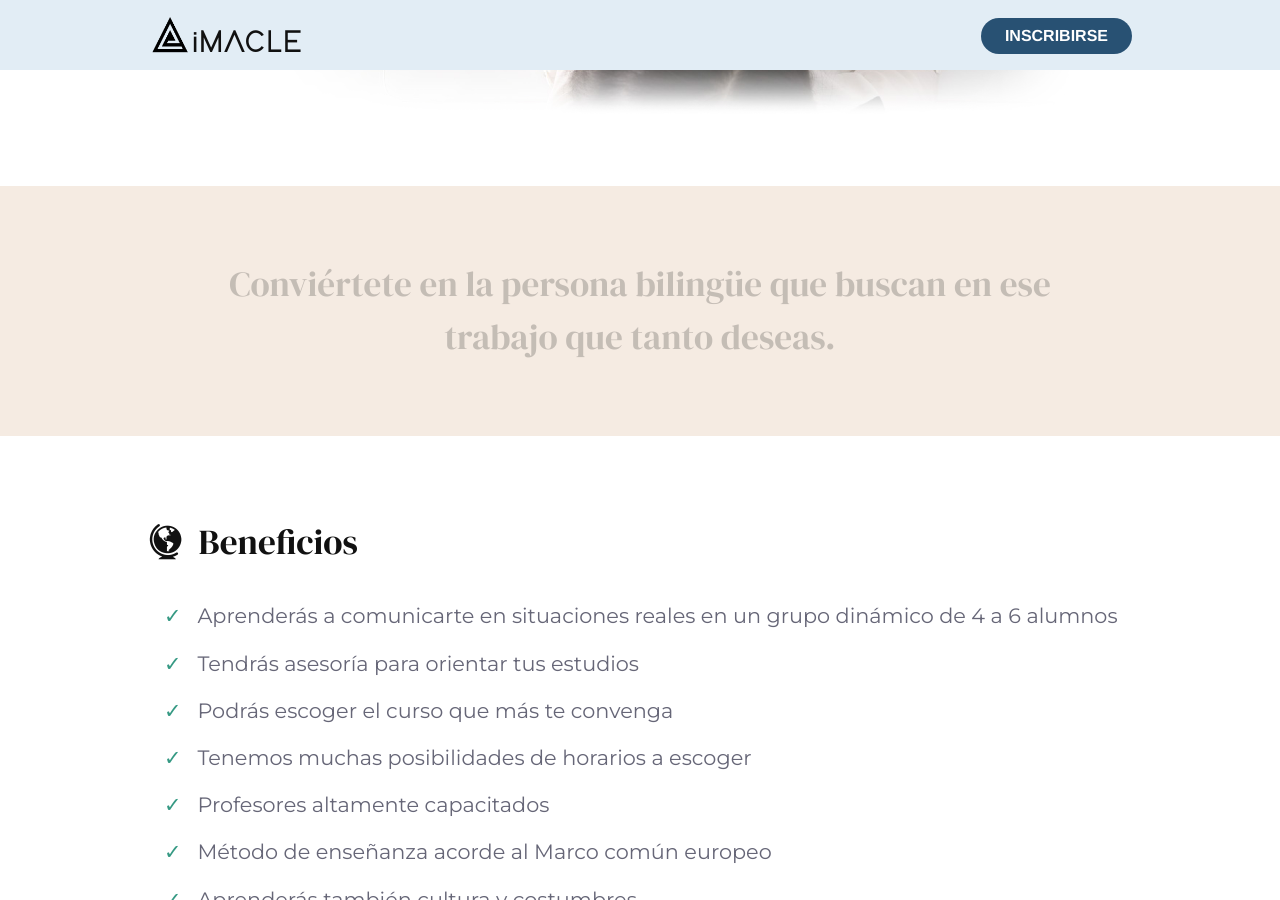
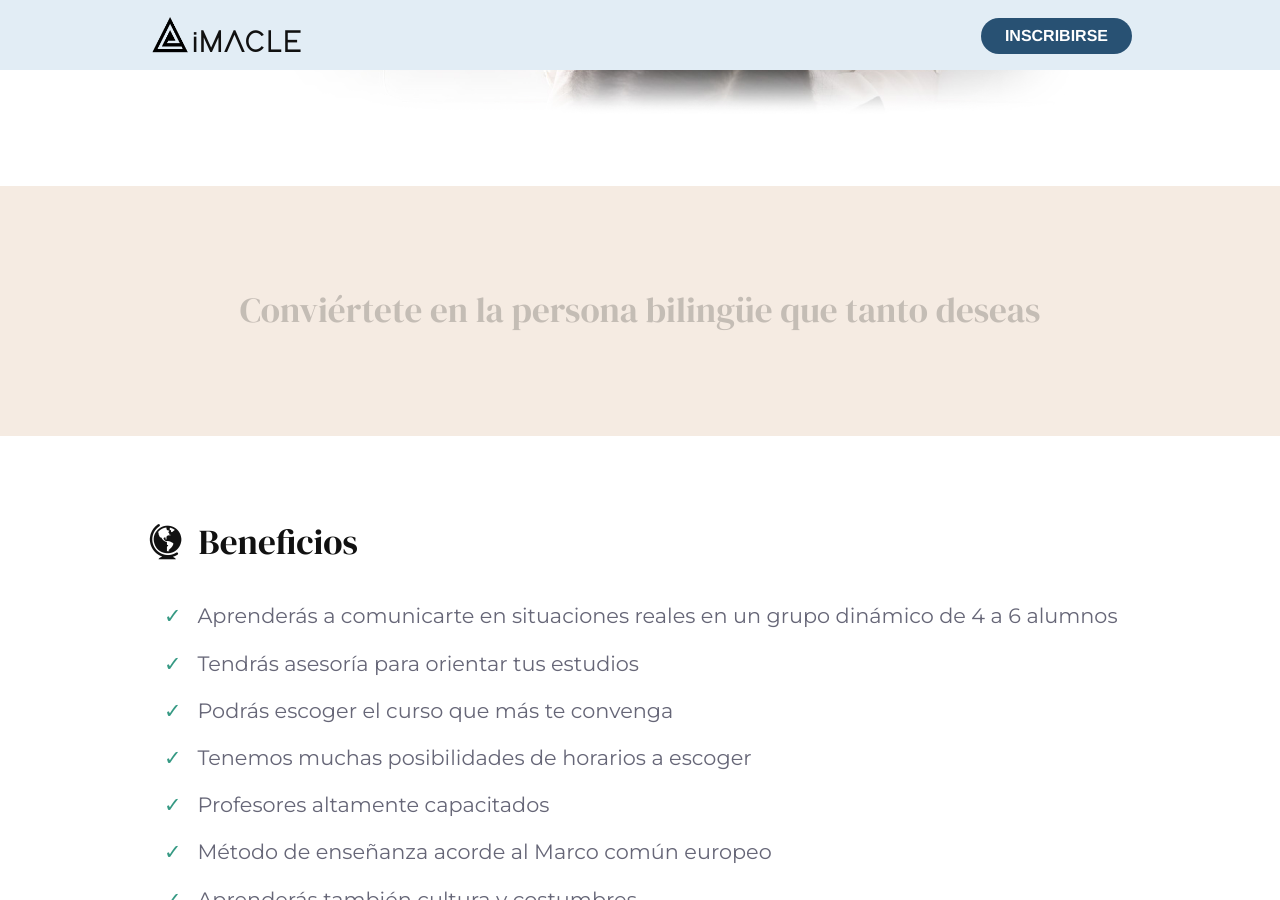
Before and after one commit to alexiscreuzot/i-macle.com, a Jekyll site: the page docs/index.html, which Jekyll copies as it is, in a window 1280 px wide and 900 px high, scrolled down 961 px. Built offline with Jekyll 4.4.1, drawn with Linux system fonts in a browser that asks for light colours.

Commit message:
improvements

```diff
--- a/_includes/prices.html
+++ b/_includes/prices.html
@@ -61,7 +61,7 @@
 
     <div class="centered">
       <a class="button" href="mailto:instituto.imacle@gmail.com">Me inscribo</a>
-      <br/>
+      <br/><br/>
       <small>*Si tienes compañeros con intereses en común, arma tu grupo.</small>
     </div>
 
--- a/_includes/slideshow.html
+++ b/_includes/slideshow.html
@@ -1,8 +1,9 @@
 <div id="slideshow" class="section">
   <div class="container centered">
 
-    <h2 class="slide">Conviértete en la persona bilingüe que buscan en ese trabajo que tanto deseas. </h2>
-    <h2 class="slide">Estudia en otro país para ser más competitivo. Gana un mejor salario en tu país o en el extranjero </h2>
+    <h2 class="slide">Conviértete en la persona bilingüe que tanto deseas</h2>
+    <h2 class="slide">Estudia en otro país para ser más competitivo</h2>
+    <h2 class="slide">Gana un mejor salario en tu país o en el extranjero</h2>
     <h2 class="slide">Viaja sin problemas</h2>
     <h2 class="slide">Aprende un idioma solo por gusto o para conocer gente nueva</h2>
     <h2 class="slide">Se parte de una organización internacional</h2>
--- a/_sass/layout.scss
+++ b/_sass/layout.scss
@@ -267,9 +267,7 @@ header {
       }
 
   }
-
 }
-
 }
 
 
--- a/docs/index.html
+++ b/docs/index.html
@@ -51,8 +51,9 @@
     <div id="slideshow" class="section">
   <div class="container centered">
 
-    <h2 class="slide">Conviértete en la persona bilingüe que buscan en ese trabajo que tanto deseas. </h2>
-    <h2 class="slide">Estudia en otro país para ser más competitivo. Gana un mejor salario en tu país o en el extranjero </h2>
+    <h2 class="slide">Conviértete en la persona bilingüe que tanto deseas</h2>
+    <h2 class="slide">Estudia en otro país para ser más competitivo</h2>
+    <h2 class="slide">Gana un mejor salario en tu país o en el extranjero</h2>
     <h2 class="slide">Viaja sin problemas</h2>
     <h2 class="slide">Aprende un idioma solo por gusto o para conocer gente nueva</h2>
     <h2 class="slide">Se parte de una organización internacional</h2>
@@ -200,7 +201,7 @@
 
     <div class="centered">
       <a class="button" href="mailto:instituto.imacle@gmail.com">Me inscribo</a>
-      <br/>
+      <br/><br/>
       <small>*Si tienes compañeros con intereses en común, arma tu grupo.</small>
     </div>
 
```
